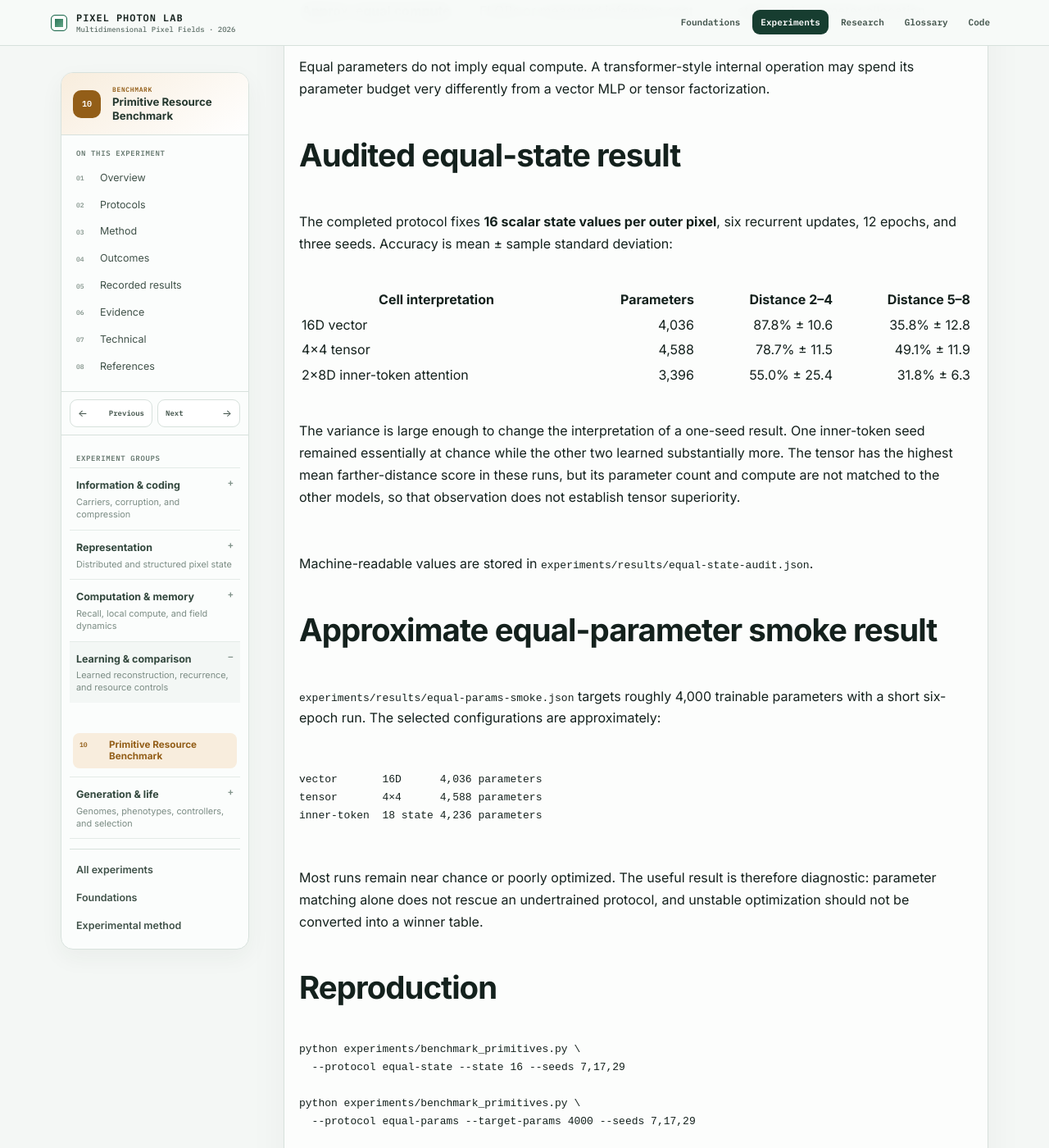
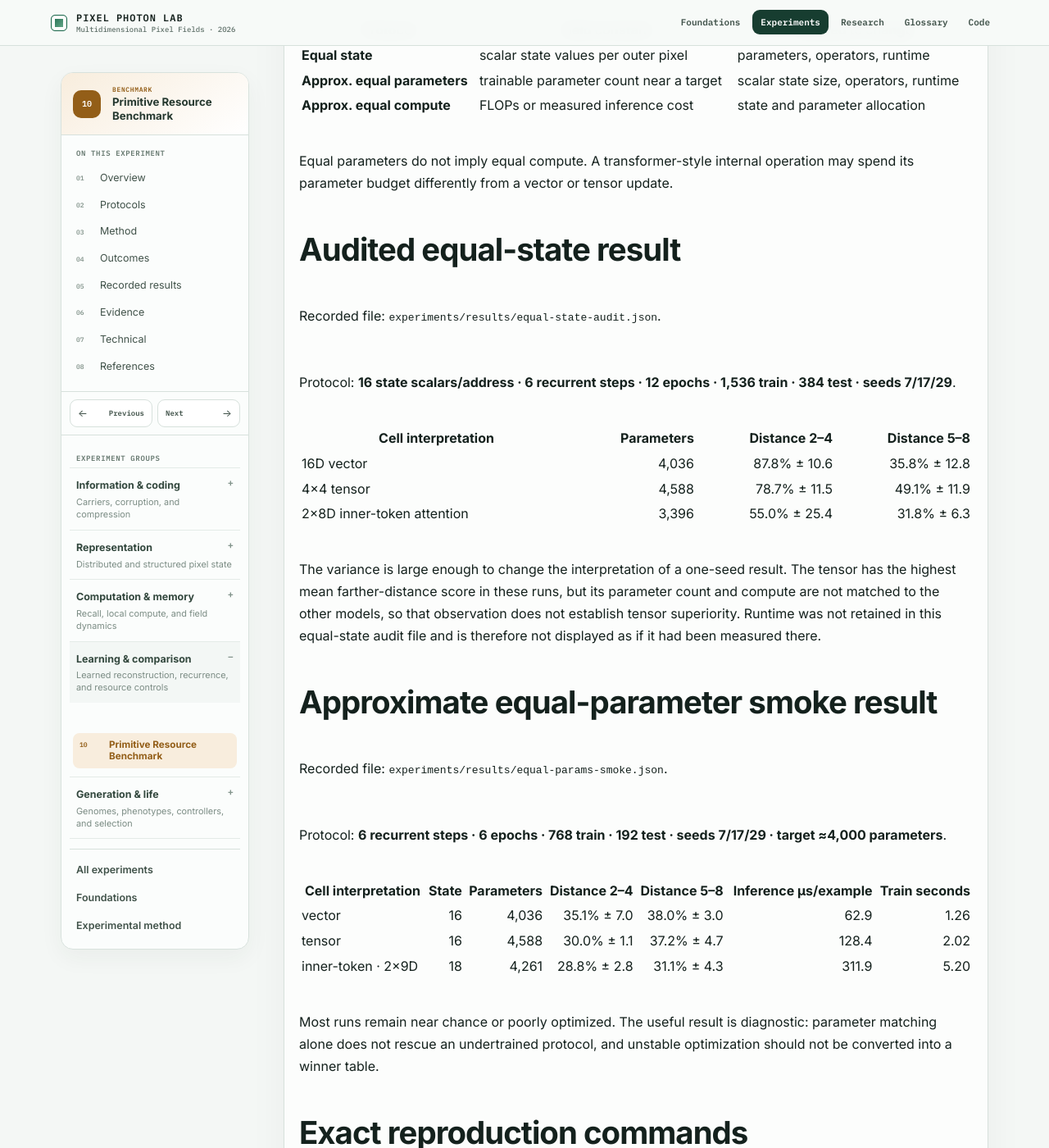
Before and after one commit to bitwikiorg/pixel-art-2026, a Jekyll site: the page built from experiment/primitive-benchmark/index.md, in a window 1280 px wide and 1400 px high, scrolled down 2784 px. Shown: the whole window at 82% size. Built offline with Jekyll 4.4.1, drawn with Linux system fonts in a browser that asks for light colours; some of the changed text lies outside the part shown.

Commit message:
Align benchmark page with recorded results and reproduction commands

````diff
--- a/experiment/primitive-benchmark/index.md
+++ b/experiment/primitive-benchmark/index.md
@@ -2,30 +2,30 @@
 layout: experiment
 title: Primitive Resource Benchmark
 exp_id: "10"
-status: "MULTI-SEED REFERENCE"
+status: "RECORDED MULTI-SEED REFERENCE"
 category: "Benchmark"
 question: "How do vector, tensor, and inner-token pixel states behave when the resource constraint is stated explicitly instead of hidden inside the architecture?"
-explanation: "All three models solve the same 12×12 spatial relation task, but equal state, equal parameter count, and equal compute are different comparisons. Repeated seeds expose optimization variance that a single successful run can hide."
+explanation: "All three models solve the same 12×12 spatial relation task, but equal state and approximate equal parameter count are different comparisons. The values below are recorded outputs from the checked-in PyTorch benchmark, not browser-generated placeholders. Repeated seeds expose optimization variance that a single successful run can hide."
 deck: "Compare vector, tensor, and inner-token pixels under declared resource budgets and repeated seeds."
 source: "same 12×12 relation dataset"
-interpretation: "vector vs 2D tensor vs two-token micro-transformer"
+interpretation: "vector vs 2D tensor vs inner-token micro-transformer"
 learned: "Yes · PyTorch CPU reference"
-measure: "state scalars, parameters, runtime, multi-seed accuracy"
+measure: "state scalars, parameters, near/far accuracy across seeds; runtime in equal-parameter smoke"
 shows: "Architecture comparisons change when the resource constraint changes, and seed variance can dominate one-off smoke results."
-does_not_show: "A universal winner. Equal-state, equal-parameter and equal-FLOP experiments answer different questions; the current benchmark reports the first two plus runtime."
+does_not_show: "A universal winner. Equal-state, equal-parameter and equal-compute experiments answer different questions; equal-compute is not yet completed."
 steps:
   - label: "Fix the comparison rule"
-    text: "Equal-state fixes scalar state per outer pixel. Approximate equal-parameter matching instead chooses model sizes near a common trainable-parameter target."
+    text: "Equal-state fixes scalar state per outer pixel. Approximate equal-parameter matching instead chooses model sizes nearest a common trainable-parameter target."
   - label: "Repeat optimization"
-    text: "Train the same task under several random seeds rather than promoting the strongest isolated run."
-  - label: "Report resources with accuracy"
-    text: "Keep state size, parameter count, empirical inference time, training time, near-distance accuracy, and far-distance accuracy visible together."
+    text: "Train the same task under seeds 7, 17, and 29 rather than promoting the strongest isolated run."
+  - label: "Record resources with accuracy"
+    text: "The checked-in JSON records model dimensions, parameter count and near/far accuracy. The equal-parameter smoke additionally records empirical inference and training time."
 technical: |
   Equal state controls representational scalar count per outer address but allows trainable parameters and operator cost to differ. Approximate equal parameters controls model size more directly but allows internal state size and compute to differ. Neither protocol equalizes FLOPs automatically.
 
-  The completed equal-state audit uses 16 scalar state values per pixel, six recurrent updates, 12 epochs, and seeds 7, 17, and 29. Sample standard deviation is reported because three independent optimization runs can differ sharply at this scale.
+  The completed equal-state audit uses 16 scalar state values per pixel, six recurrent updates, 12 epochs, 1,536 train examples, 384 test examples, and seeds 7, 17, and 29. Sample standard deviation is reported because three independent optimization runs can differ sharply at this scale.
 
-  The equal-parameter JSON is deliberately a short six-epoch smoke test near 4,000 parameters. Most models remain undertrained, so it validates the matching machinery rather than providing an architecture ranking.
+  The equal-parameter JSON is deliberately a short six-epoch smoke test with 768 train examples and 192 test examples near a 4,000-parameter target. Most models remain undertrained, so it validates the matching machinery rather than providing an architecture ranking.
 ---
 
 ## Different budgets answer different scientific questions
@@ -36,11 +36,13 @@ technical: |
 | **Approx. equal parameters** | trainable parameter count near a target | scalar state size, operators, runtime |
 | **Approx. equal compute** | FLOPs or measured inference cost | state and parameter allocation |
 
-Equal parameters do not imply equal compute. A transformer-style internal operation may spend its parameter budget very differently from a vector MLP or tensor factorization.
+Equal parameters do not imply equal compute. A transformer-style internal operation may spend its parameter budget differently from a vector or tensor update.
 
 ## Audited equal-state result
 
-The completed protocol fixes **16 scalar state values per outer pixel**, six recurrent updates, 12 epochs, and three seeds. Accuracy is mean ± sample standard deviation:
+Recorded file: `experiments/results/equal-state-audit.json`.
+
+Protocol: **16 state scalars/address · 6 recurrent steps · 12 epochs · 1,536 train · 384 test · seeds 7/17/29**.
 
 | Cell interpretation | Parameters | Distance 2–4 | Distance 5–8 |
 |---|---:|---:|---:|
@@ -48,30 +50,36 @@ The completed protocol fixes **16 scalar state values per outer pixel**, six rec
 | 4×4 tensor | 4,588 | 78.7% ± 11.5 | 49.1% ± 11.9 |
 | 2×8D inner-token attention | 3,396 | 55.0% ± 25.4 | 31.8% ± 6.3 |
 
-The variance is large enough to change the interpretation of a one-seed result. One inner-token seed remained essentially at chance while the other two learned substantially more. The tensor has the highest mean farther-distance score in these runs, but its parameter count and compute are not matched to the other models, so that observation does not establish tensor superiority.
-
-Machine-readable values are stored in `experiments/results/equal-state-audit.json`.
+The variance is large enough to change the interpretation of a one-seed result. The tensor has the highest mean farther-distance score in these runs, but its parameter count and compute are not matched to the other models, so that observation does not establish tensor superiority. Runtime was not retained in this equal-state audit file and is therefore not displayed as if it had been measured there.
 
 ## Approximate equal-parameter smoke result
 
-`experiments/results/equal-params-smoke.json` targets roughly 4,000 trainable parameters with a short six-epoch run. The selected configurations are approximately:
+Recorded file: `experiments/results/equal-params-smoke.json`.
 
-```text
-vector       16D      4,036 parameters
-tensor       4×4      4,588 parameters
-inner-token  18 state 4,236 parameters
-```
+Protocol: **6 recurrent steps · 6 epochs · 768 train · 192 test · seeds 7/17/29 · target ≈4,000 parameters**.
 
-Most runs remain near chance or poorly optimized. The useful result is therefore diagnostic: parameter matching alone does not rescue an undertrained protocol, and unstable optimization should not be converted into a winner table.
+| Cell interpretation | State | Parameters | Distance 2–4 | Distance 5–8 | Inference µs/example | Train seconds |
+|---|---:|---:|---:|---:|---:|---:|
+| vector | 16 | 4,036 | 35.1% ± 7.0 | 38.0% ± 3.0 | 62.9 | 1.26 |
+| tensor | 16 | 4,588 | 30.0% ± 1.1 | 37.2% ± 4.7 | 128.4 | 2.02 |
+| inner-token · 2×9D | 18 | 4,261 | 28.8% ± 2.8 | 31.1% ± 4.3 | 311.9 | 5.20 |
 
-## Reproduction
+Most runs remain near chance or poorly optimized. The useful result is diagnostic: parameter matching alone does not rescue an undertrained protocol, and unstable optimization should not be converted into a winner table.
+
+## Exact reproduction commands
+
+These commands match the checked-in protocol settings rather than relying on script defaults:
 
 ```bash
 python experiments/benchmark_primitives.py \
-  --protocol equal-state --state 16 --seeds 7,17,29
+  --protocol equal-state --state 16 --steps 6 --epochs 12 \
+  --train 1536 --test 384 --seeds 7,17,29 \
+  --out experiments/results/equal-state-rerun.json
 
 python experiments/benchmark_primitives.py \
-  --protocol equal-params --target-params 4000 --seeds 7,17,29
+  --protocol equal-params --target-params 4000 --steps 6 --epochs 6 \
+  --train 768 --test 192 --seeds 7,17,29 \
+  --out experiments/results/equal-params-rerun.json
 ```
 
 A stronger comparison needs a fully converged repeated equal-parameter protocol, followed by an empirical equal-runtime or equal-compute protocol and conventional CNN, recurrent CNN, NCA, pixel-token Transformer, and graph-message-passing controls.
````
